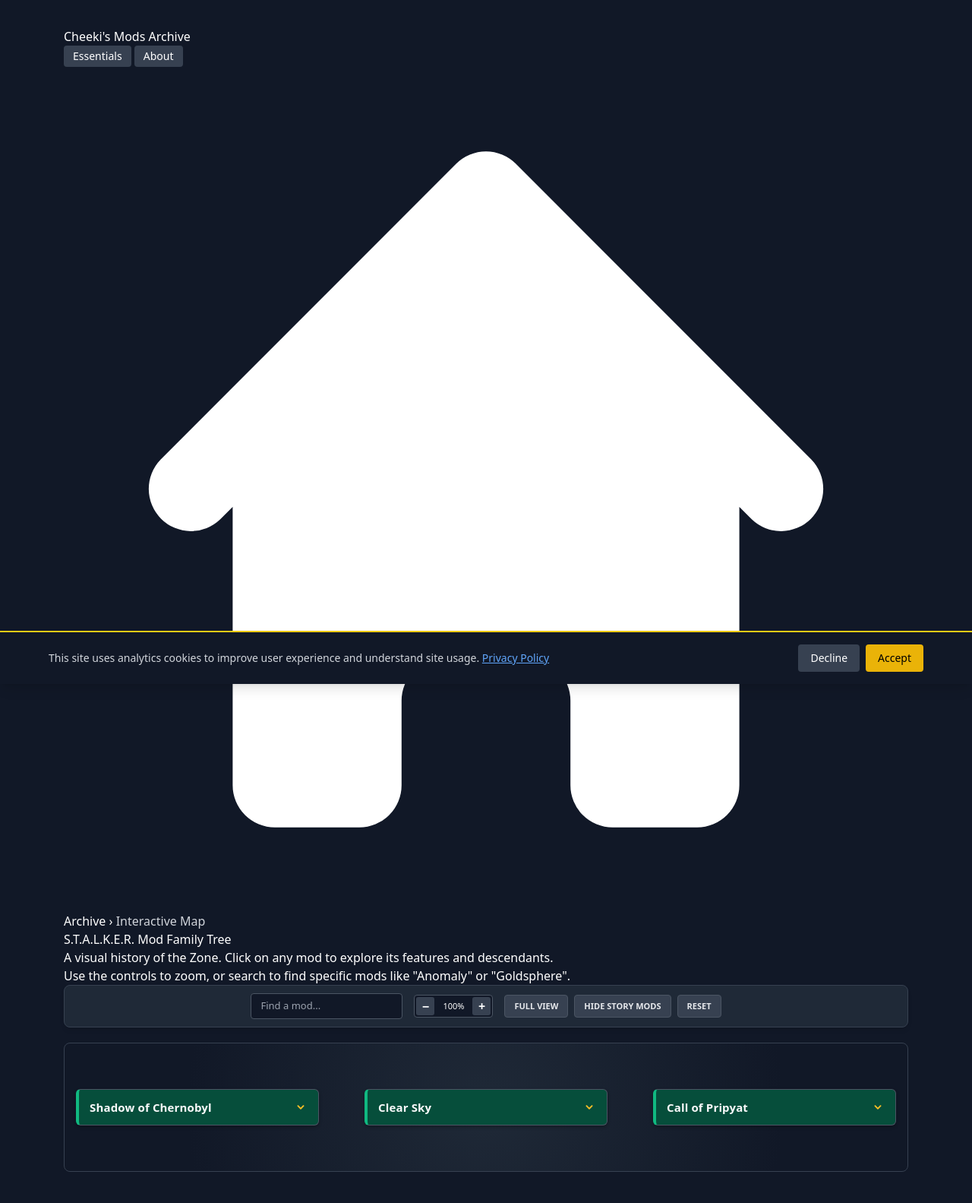
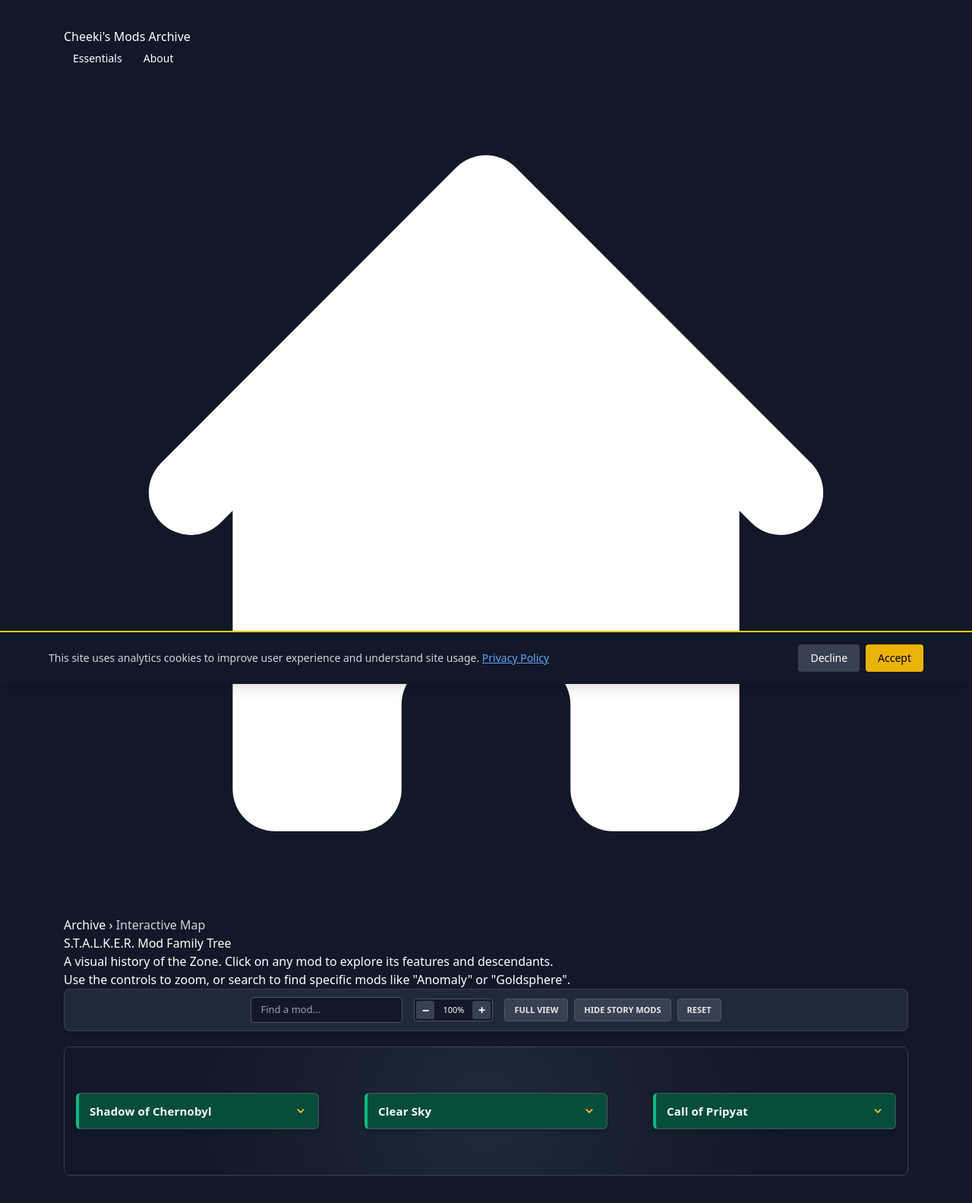
Before and after one commit to Cheekitos/CSMA-Test, a Jekyll site: the page built from stalker-map.html, in a window 1280 px wide. Shown: the whole page at 76% size. Built offline with Jekyll 4.4.1, drawn with Linux system fonts in a browser that asks for light colours; nearby versions of some CDN libraries.

Commit message:
Update stalker-map.html

```diff
--- a/stalker-map.html
+++ b/stalker-map.html
@@ -17,10 +17,10 @@ title: Interactive Mod Map
   <div class="page-header">
     <a href="{{ site.baseurl }}/index.html" class="site-title">Cheeki's Mods Archive</a>
     <div class="header-buttons">
-      <button id="essentials-button" aria-label="View essential files" class="bg-gray-700 hover:bg-gray-600 text-white text-xs font-medium py-1 px-2 rounded">
+      <button id="essentials-button" aria-label="View essential files" class="header-btn">
         Essentials
       </button>
-      <button id="contact-button" aria-label="About" class="bg-gray-700 hover:bg-gray-600 text-white text-xs font-medium py-1 px-3 rounded">
+      <button id="contact-button" aria-label="About" class="header-btn">
         About
       </button>
     </div>
```
